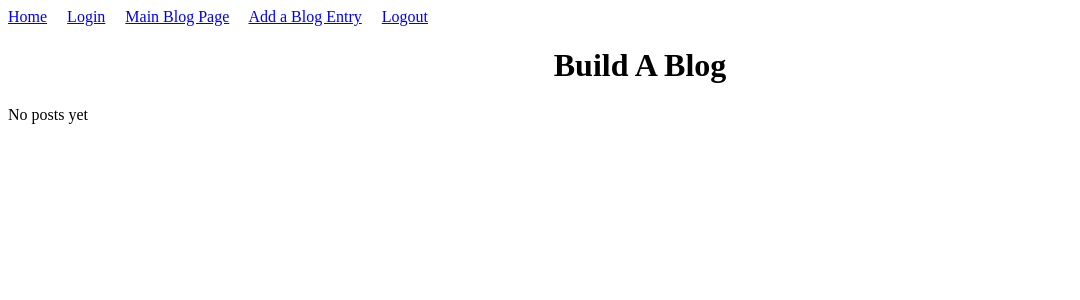
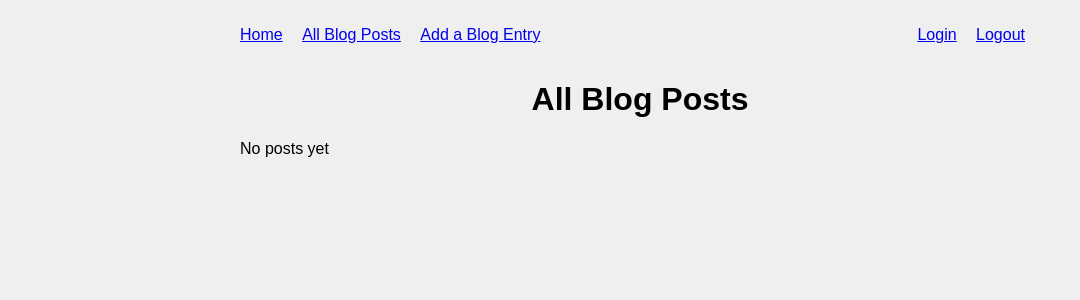
Before and after one commit to penguinistakc/blogz, a Flask app: page /blog in a window 1280 px wide. Shown: the top 300 px of the page, without its empty margins (0-1080 px from the left). Run offline with Flask 2, Linux system fonts and the light colour scheme; data that the repository does not hold is empty.

Commit message:
final commit

```diff
--- a/main.py
+++ b/main.py
@@ -51,22 +51,6 @@ def require_login():
     if request.endpoint not in allowed_routes and 'username' not in session:
         return redirect('/login')
 
-def validate_title(title):
-    has_data = title.strip()
-    if not has_data:
-        #flash('Your blog entry requires a title!', 'error')
-        return False
-
-    return True
-
-def validate_body(body):
-    has_data = body.strip()
-    if not has_data:
-        #flash('You forgot the blog entry!', 'error')
-        return False
-
-
-    return True
 
 @app.route('/blog', methods=['POST', 'GET'])
 def list_blogs():
@@ -103,10 +87,10 @@ def newpost():
             return redirect('/blog?id=' + str(new_blog.id))
         else:
             if not validate_title(blog_title):
-                error_title = 'You need a title for your blog entry!'
+                flash('You need a title for your blog entry!','error')
 
             if not validate_body(blog_body):
-                error_body = 'You need content for your blog entry!'
+                flash('You need content for your blog entry!','error')
 
     #tasks = Task.query.all()
     #tasks = Task.query.filter_by(completed = False,owner=owner).all()
@@ -229,7 +213,22 @@ def field_has_min_chars(data):
 
     return True
 
+def validate_title(title):
+    has_data = title.strip()
+    if not has_data:
+        #flash('Your blog entry requires a title!', 'error')
+        return False
 
+    return True
+
+def validate_body(body):
+    has_data = body.strip()
+    if not has_data:
+        #flash('You forgot the blog entry!', 'error')
+        return False
+
+
+    return True
 
 
 
--- a/static/stylesheet.css
+++ b/static/style.css
@@ -1,6 +1,9 @@
 /* stylesheet for build-a-blog project
    Matthew G. Copple
 */
+
+body { font-family: sans-serif; background: #eeee;}
+
 ul {
     list-style: none;
 }
--- a/templates/base.html
+++ b/templates/base.html
@@ -2,32 +2,41 @@
 <html>
     <head>
         <title>{{title}}</title>
-        <link rel="stylesheet" type="text/css" href="{{ url_for('static', filename='stylesheet.css')}}">
+        <style>
+            body {font-family: Arial, Helvetica, sans-serif; background: #eee; width: 800px; margin: 0 auto; padding: 10px; }
+            nav ul {padding: 0; display: inline-block;  }
+            nav ul li {list-style: none; display: inline-block; margin-right: 15px;}
+            nav #user-login {float: right;}
+            ul {list-style: none; }
+            .author {font-style: italic; font-size: 12px;}
+            .title {font-style: bold; font-size: 20px}
+            .post {font-size: 17px}
+            .error {background: #f0d6d6; padding: .5em; border: 1px solid #aacbe2; color: red; font-style: bold}
+        </style>
+        <link rel="stylesheet" type="text/css" href="{{ url_for('static', filename='style.css')}}" />
     </head>
     <body>
+        <header>
+            <nav>
+                <ul id='user-login'>
+                <li><a href='/login'>Login</a></li>
+                <li><a href='/logout'>Logout</a></li>
+                </ul>
+                <ul>
+                <li><a href='/'>Home</a></li>
+                <li><a href='/blog'>All Blog Posts</a></li>
+                <li><a href='/newpost'>Add a Blog Entry</a></li>
+                </ul>
+            </nav>
 
-        <div>
-            <a href='/'>Home</a>
-            &nbsp;
-            &nbsp;
-            <a href='/login'>Login</a>
-            &nbsp;
-            &nbsp;
-            <a href='/blog'>Main Blog Page</a>
-            &nbsp;
-            &nbsp;
-            <a href='/newpost'>Add a Blog Entry</a>
-            &nbsp;
-            &nbsp;
-            <a href='/logout'>Logout</a>
         </div>
         <div>
             {% with messages = get_flashed_messages(with_categories=True) %}
-            <ul>
+
                 {% for category, message in messages %}
-                <li class="{{ category }}">{{ message }}</li>
+                <p class="{{ category }}">{{ message }}</p>
                 {% endfor %}
-            </ul>
+
             {% endwith %}
         </div>
 
--- a/templates/blog.html
+++ b/templates/blog.html
@@ -1,14 +1,14 @@
 {% extends "base.html" %}
 
 {% block content %}
-        <h1>Build A Blog</h1>
+        <h1>All Blog Posts</h1>
         {% if posts|length == 0 %}
             <p>No posts yet</p>
         {% else %}
             {% for post in posts %}
             <a href="./blog?id={{post.id}}"><h2>{{post.title}}</h2></a>
             <p>{{post.body}}</p>
-            <p>written by <a href="./blog?user={{post.owner.username}}">{{post.owner.username}}<a></p>
+            <p class="author">written by <a href="./blog?user={{post.owner.username}}">{{post.owner.username}}<a></p>
             <hr />
             {% endfor %}
         {% endif %}
--- a/templates/blog_entry.html
+++ b/templates/blog_entry.html
@@ -1,9 +1,9 @@
 {% extends "base.html" %}
 
 {% block content %}
-        <h1>{{post.title}}</h1>
-        <p>{{post.body}}</p>
-        <p>written by <a href="./blog?user={{post.owner.username}}">{{post.owner.username}}</a></p>
+        <p class="title">{{post.title}}</p>
+        <p class="body">{{post.body}}</p>
+        <p class="author">written by <a href="./blog?user={{post.owner.username}}">{{post.owner.username}}</a></p>
 
 
 {% endblock %}
--- a/templates/login.html
+++ b/templates/login.html
@@ -7,13 +7,11 @@
         <table>
             <tr>
                 <td><label for="username">Username:</label></td>
-                <td><input name="username" id="username" type="text" value="{{ username }}"/>
-                    <span class="error">{{ username_error }}</span></td>
+                <td><input name="username" id="username" type="text" value="{{ username }}"/></td>
             </tr>
             <tr>
                 <td><label for="password">Password:</label></td>
-                <td><input name="password" id="password" type="password" />
-                    <span class="error">{{ password_error }}</span></td>
+                <td><input name="password" id="password" type="password" /></td>
             </tr>
         </table>
     <br />
```
Also changed, not shown: templates/index.html (+6 -2 lines).
